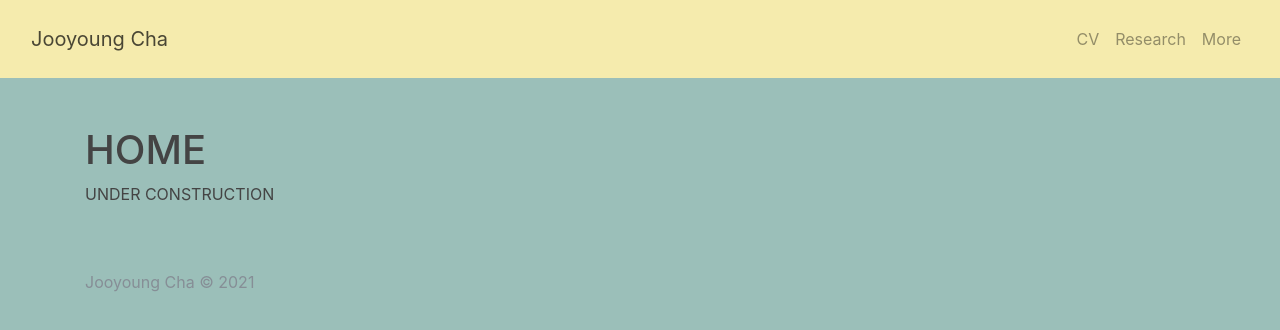
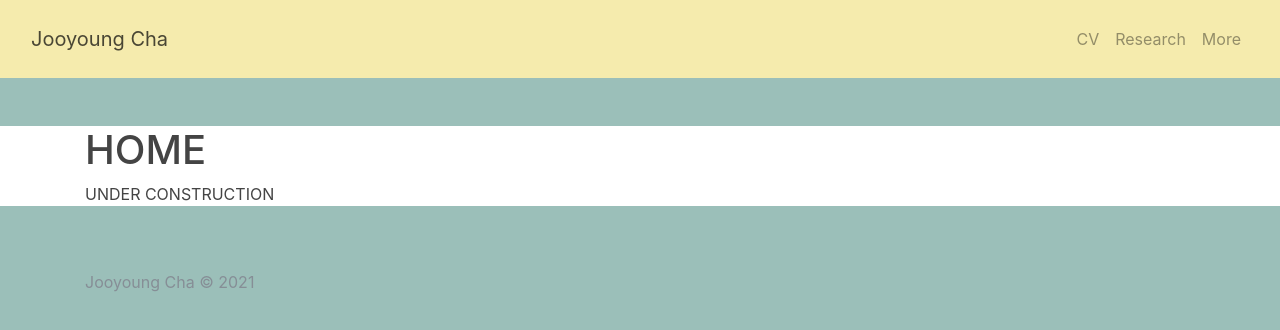
Before and after one commit to chajoo0/chajoo0, a Jekyll site: the page built from index.md, in a window 1280 px wide. Shown: the top 330 px of the page. Built offline with Jekyll 4.4.1, drawn with Linux system fonts in a browser that asks for light colours.

Commit message:
Update _bootstrap_customization.scss

```diff
--- a/_sass/_bootstrap_customization.scss
+++ b/_sass/_bootstrap_customization.scss
@@ -140,3 +140,7 @@
     }
   }
 }
+
+.container-bg {
+    background-color: $white;
+}
```
